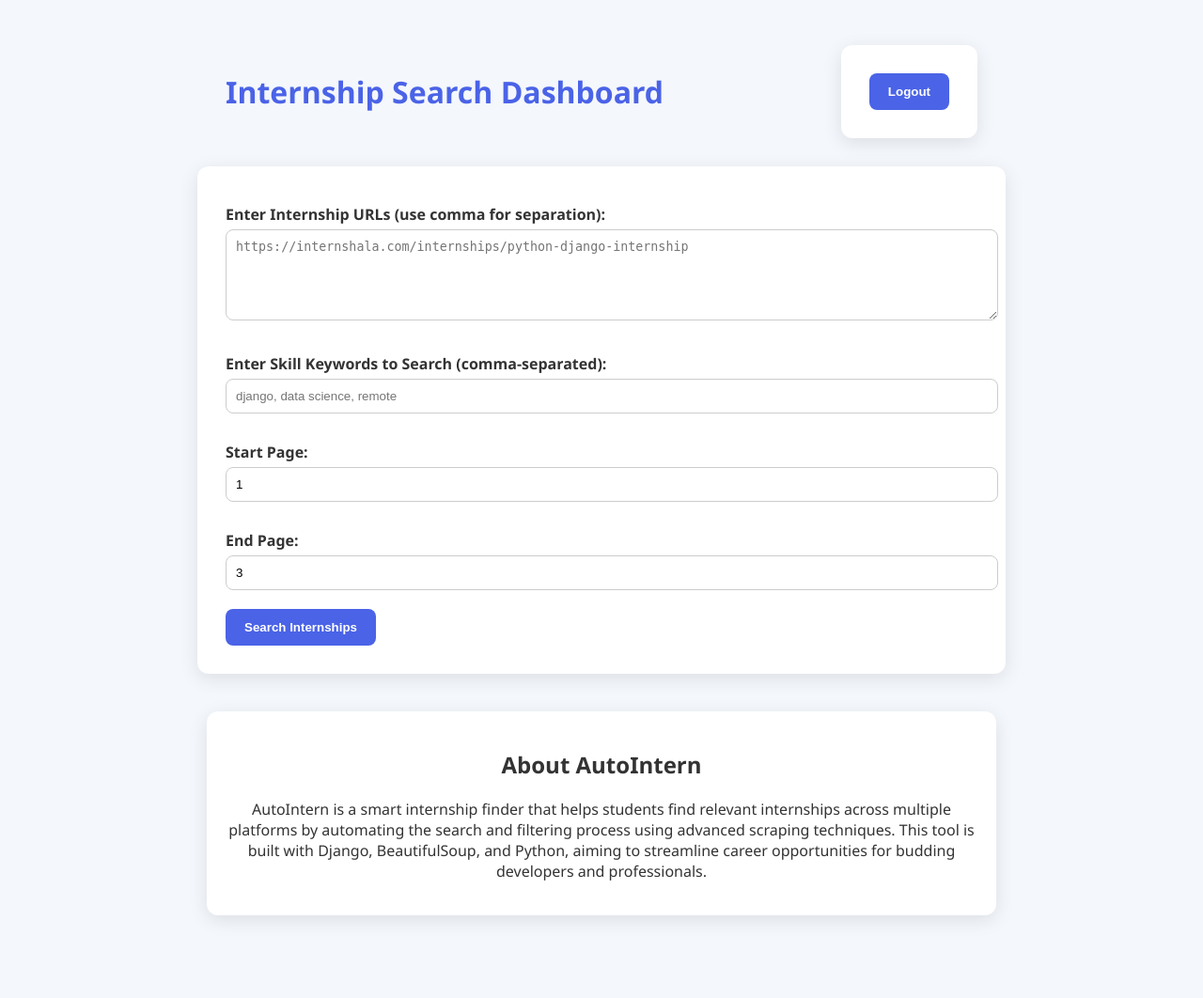
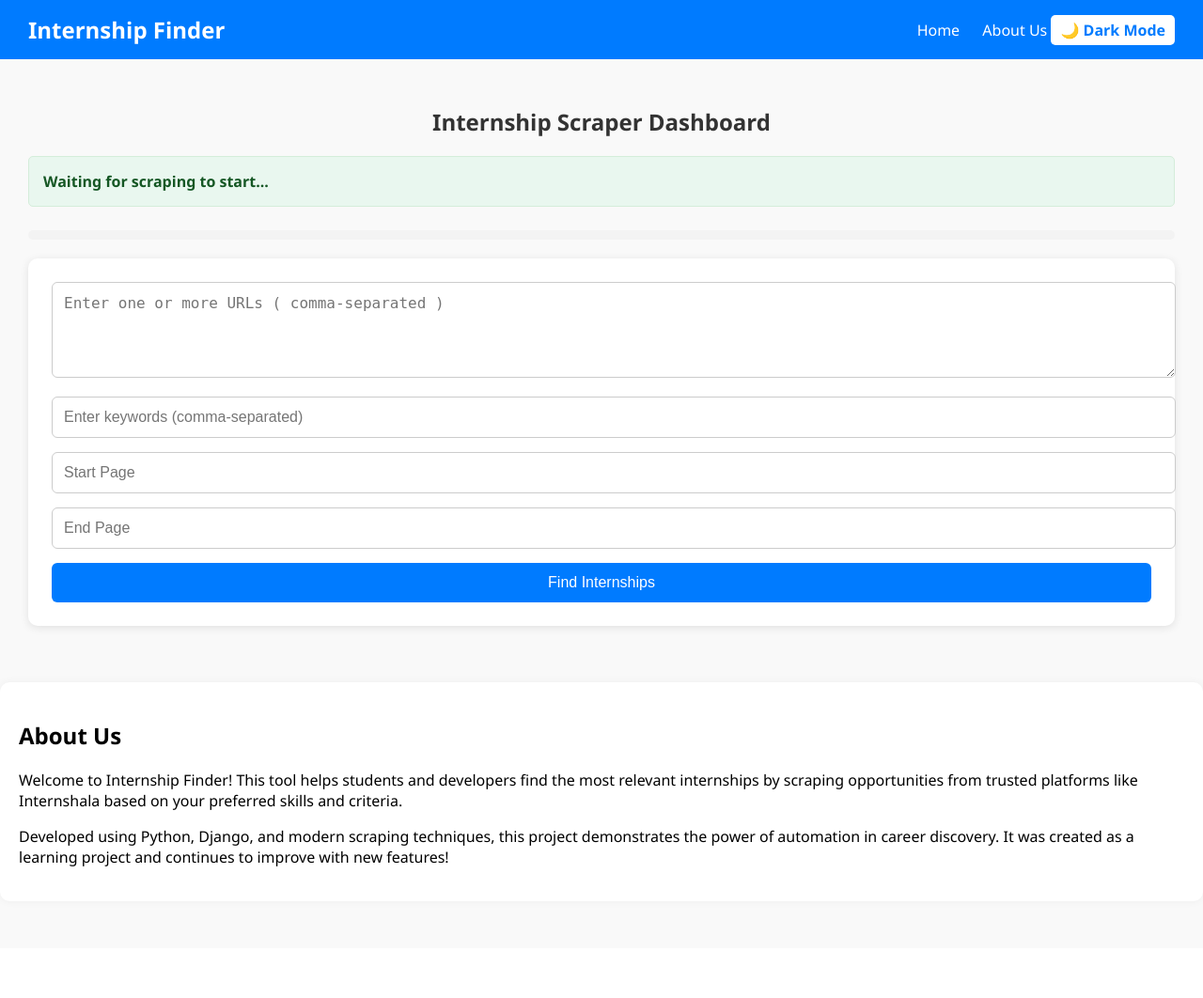
Before and after one commit to SiddheshParwade/AutoIntern, a Django app: page /dashboard/ in a window 1280 px wide. Shown: the whole page at 94% size. After the commit the page ends 922 px from the top, so only its background shows below. Run offline with Django 5.2, Linux system fonts and the light colour scheme; a user stored in the database is signed in.

Commit message:
update project

```diff
--- a/Dashboard/templates/dashboard.html
+++ b/Dashboard/templates/dashboard.html
@@ -1,210 +1,382 @@
-{% load static %}
 <!DOCTYPE html>
 <html lang="en">
 
 <head>
-  <meta charset="UTF-8">
-  <title>Dashboard - AutoIntern</title>
-  <link rel="stylesheet" href="https://cdnjs.cloudflare.com/ajax/libs/font-awesome/6.4.0/css/all.min.css">
+  <meta charset="UTF-8" />
+  <meta name="viewport" content="width=device-width, initial-scale=1.0" />
+  <title>Internship Dashboard</title>
   <style>
     body {
-      font-family: 'Segoe UI', sans-serif;
-      background: #f4f7fc;
-      padding: 40px;
-      color: #333;
+      font-family: 'Segoe UI', Tahoma, Geneva, Verdana, sans-serif;
+      background-color: #f9f9f9;
+      margin: 0;
+      padding: 0;
+      scroll-behavior: smooth;
+      transition: background-color 0.3s, color 0.3s;
     }
 
-    .top-bar {
+    body.dark {
+      background-color: #121212;
+      color: #ffffff;
+    }
+
+    .navbar {
+      background-color: #007bff;
+      padding: 15px 30px;
       display: flex;
       justify-content: space-between;
       align-items: center;
-      max-width: 800px;
-      margin: 0 auto 20px;
+      color: white;
+      position: sticky;
+      top: 0;
+      z-index: 1000;
     }
 
-    .logout-form {
+    .navbar h2 {
       margin: 0;
     }
 
-    .logout-form button {
-      padding: 8px 16px;
-      background: #ff4b5c;
+    .navbar a {
       color: white;
-      border: none;
-      border-radius: 6px;
-      font-weight: bold;
-      cursor: pointer;
+      margin-left: 20px;
+      text-decoration: none;
+      font-weight: 500;
     }
 
-    .logout-form button:hover {
-      background: #e60027;
+    .navbar a:hover {
+      text-decoration: underline;
+    }
+
+    .toggle-mode {
+      background: #ffffff;
+      color: #007bff;
+      padding: 5px 10px;
+      border-radius: 5px;
+      cursor: pointer;
+      font-weight: bold;
+    }
+
+    body.dark .toggle-mode {
+      background: #333;
+      color: #ffffff;
+    }
+
+    section {
+      padding: 30px;
+      max-width: 100%;
+      margin: auto;
     }
 
     h1 {
       text-align: center;
-      color: #4a63e7;
+      color: #333;
+      margin-top: 20px;
+    }
+
+    body.dark h1,
+    body.dark h2,
+    body.dark h3 {
+      color: #ffffff;
     }
 
     form {
-      max-width: 800px;
-      margin: 30px auto;
-      background: white;
-      padding: 30px;
-      border-radius: 12px;
-      box-shadow: 0 5px 20px rgba(0, 0, 0, 0.1);
+      background: #ffffff;
+      padding: 25px;
+      border-radius: 10px;
+      box-shadow: 0 2px 10px rgba(0, 0, 0, 0.1);
+      margin-bottom: 30px;
+      transition: background-color 0.3s, color 0.3s;
     }
 
-    label {
-      font-weight: 600;
-      display: block;
-      margin: 10px 0 5px;
+    body.dark form {
+      background: #1e1e1e;
     }
 
-    textarea,
-    input {
+    form textarea,
+    form input[type="text"],
+    form input[type="number"] {
       width: 100%;
-      padding: 10px;
-      border-radius: 8px;
+      padding: 12px;
+      margin-bottom: 15px;
       border: 1px solid #ccc;
+      border-radius: 6px;
+      font-size: 16px;
+      resize: vertical;
+      background-color: #fff;
+      color: #000;
+    }
+
+    body.dark form textarea,
+    body.dark form input[type="text"],
+    body.dark form input[type="number"] {
+      background-color: #2a2a2a;
+      color: #fff;
+      border: 1px solid #555;
+    }
+
+    form button {
+      width: 100%;
+      padding: 12px;
+      background-color: #007bff;
+      color: white;
+      font-size: 16px;
+      border: none;
+      border-radius: 6px;
+      cursor: pointer;
+      transition: background-color 0.3s;
+    }
+
+    form button:hover {
+      background-color: #0056b3;
+    }
+
+    #status-bar {
+      padding: 15px;
+      background-color: #e9f7ef;
+      border: 1px solid #d4edda;
+      margin-bottom: 25px;
+      border-radius: 5px;
+      color: #155724;
+      font-weight: bold;
+    }
+
+    body.dark #status-bar {
+      background-color: #2e7d32;
+      color: #ffffff;
+      border-color: #1b5e20;
+    }
+
+    #progress {
+      width: 100%;
+      background-color: #f3f3f3;
+      height: 10px;
+      border-radius: 5px;
       margin-bottom: 20px;
     }
 
-    button[type="submit"] {
-      padding: 12px 20px;
-      background: #4a63e7;
-      color: white;
-      border: none;
-      border-radius: 8px;
-      font-weight: bold;
-      cursor: pointer;
+    body.dark #progress {
+      background-color: #444;
     }
 
-    button[type="submit"]:hover {
-      background: #3247cc;
+    #bar {
+      width: 0%;
+      height: 100%;
+      background-color: #28a745;
+      border-radius: 5px;
     }
 
-    .results {
-      max-width: 1200px;
-      /* Increased width */
-      margin: 30px auto;
-      background: #e8f0fe;
-      padding: 30px;
-      border-radius: 12px;
-      box-shadow: 0 5px 20px rgba(0, 0, 0, 0.1);
+    table {
+    width: 100%;
+    border-collapse: separate; /* allow border-radius */
+    border-spacing: 0; /* maintain no gaps between cells */
+    background: #ffffff;
+    margin-top: 20px;
+    color: #000;
+    font-size: 12px;
+    table-layout: auto;
+    transition: background-color 0.3s, color 0.3s;
+    border-radius: 10px; /* your desired radius */
+    overflow: hidden; /* clip rounded corners */
+    box-shadow: 0 12px 24px rgba(0, 0, 0, 0.25);
+}
+
+    body.dark table {
+      background: #1e1e1e;
+      color: #ffffff;
     }
 
-    .result-table {
-      width: 100%;
-      border-collapse: collapse;
-      font-size: 15px;
-      /* Slightly larger font */
+    th,
+    td {
+      padding: 14px 16px;
+      border: 1px solid #ddd;
+      text-align: left;
+      font-size: 14px;
+      vertical-align: top;
+
     }
 
-    .result-table th,
-    .result-table td {
-      padding: 14px;
-      /* Increased cell padding */
-      border: 1px solid #ccc;
-      text-align: left;
+    body.dark th,
+    body.dark td {
+      border-color: #444;
     }
 
-    .about-section {
-      max-width: 800px;
-      margin: 40px auto;
+    th {
+      background-color: #979494;
+    }
+    td {
+      background-color: rgb(224, 214, 214);
+    }
+
+    body.dark th {
+      background-color: #333;
+      color: #ffffff;
+    }
+
+    td a {
+      color: #007bff;
+      text-decoration: none;
+    }
+
+    body.dark td a {
+      color: #90caf9;
+    }
+
+    td a:hover {
+      text-decoration: underline;
+    }
+
+    #about {
+      background: #ffffff;
+      border-radius: 10px;
       padding: 20px;
-      background: white;
-      border-radius: 12px;
-      box-shadow: 0 5px 20px rgba(0, 0, 0, 0.1);
-      text-align: center;
+      box-shadow: 0 0 10px rgba(0, 0, 0, 0.05);
+      margin-bottom: 50px;
+      transition: background-color 0.3s, color 0.3s;
     }
+
+    body.dark #about {
+      background: #1e1e1e;
+    }
+    .wid1{
+      width: 0%;
+    }
+    .wid2{
+      width: 10%;
+    }
+    .wid3{
+      width: 8%;
+    }
+    .wid4{
+      width: 11%;
+    }
+    .wid5{
+      width: 6%;
+    }
+    .wid6{
+      width: 0%;
+    }
+    .wid7{
+      width: 6%;
+    }
+    .wid8{
+      width: 1%;
+    }
+    .wid9{
+      width: 20%;
+    }
+    .wid10{
+      width: 2%;
+    }
+
   </style>
+
 </head>
 
 <body>
-
-  <div class="top-bar">
-    <h1>Internship Search Dashboard</h1>
-    <form method="post" action="{% url 'logout' %}" class="logout-form">
-      {% csrf_token %}
-      <button type="submit">Logout</button>
-    </form>
+  <div class="navbar">
+    <h2>Internship Finder</h2>
+    <div>
+      <a href="#home">Home</a>
+      <a href="#about">About Us</a>
+      <span class="toggle-mode" onclick="toggleMode()">🌙 Dark Mode</span>
+    </div>
   </div>
 
-  <form method="POST">
-    {% csrf_token %}
-    <label for="urls">Enter Internship URLs (use comma for separation):</label>
-    <textarea id="urls" name="urls" rows="5"
-      placeholder="https://internshala.com/internships/python-django-internship">{{ request.POST.urls }}</textarea>
+  <section id="home">
+    <h1>Internship Scraper Dashboard</h1>
 
-    <label for="keywords">Enter Skill Keywords to Search (comma-separated):</label>
-    <input type="text" id="keywords" name="keywords" placeholder="django, data science, remote"
-      value="{{ request.POST.keywords }}">
+    <div id="status-bar">Waiting for scraping to start...</div>
+    <div id="progress">
+      <div id="bar"></div>
+    </div>
 
-    <label for="start_page">Start Page:</label>
-    <input type="number" id="start_page" name="start_page" value="{{ request.POST.start_page|default:1 }}">
+    <form method="POST">
+      {% csrf_token %}
+      <textarea name="urls" rows="4"
+        placeholder="Enter one or more URLs ( comma-separated )">{{ urls_input }}</textarea>
+      <input type="text" name="keywords" value="{{ keywords_input }}" placeholder="Enter keywords (comma-separated)" />
+      <input type="number" name="start_page" value="{{ start_page }}" placeholder="Start Page" />
+      <input type="number" name="end_page" value="{{ end_page }}" placeholder="End Page" />
+      <button type="submit">Find Internships</button>
+    </form>
 
-    <label for="end_page">End Page:</label>
-    <input type="number" id="end_page" name="end_page" value="{{ request.POST.end_page|default:3 }}">
-
-    <button type="submit">Search Internships</button>
-  </form>
-  <!-- Loading message (hidden by default) -->
-  <div id="loading" style="display:none; color: green; font-weight: bold; text-align:center; margin-top: 10px;">
-    🔄 Scraping internships... Please wait.
-  </div>
-
-  <script>
-    // Show loading message on form submit
-    document.querySelector("form").addEventListener("submit", function () {
-      document.getElementById("loading").style.display = "block";
-    });
-  </script>
-
-
-  {% if internships %}
-  <div class="results">
-    <h2>Matched Internships:</h2>
-    <table class="result-table">
+    {% if internships %}
+    <a href="/media/internships.csv" download>📥 Download CSV</a>
+    <table>
       <thead>
         <tr>
-          <th>#</th>
-          <th>Title</th>
-          <th>Location</th>
-          <th>Stipend</th>
-          <th>Posted</th>
-          <th>Start</th>
-          <th>Apply By</th>
-          <th>Duration</th>
-          <th>Skills</th>
-          <th>Link</th>
+          <th class="wid1">No.</th>
+          <th class="wid2">Name</th>
+          <th class="wid3">Location</th>
+          <th class="wid4">Salary</th>
+          <th class="wid5">Post Time</th>
+          <th class="wid6">Join Date</th>
+          <th class="wid7">Last Date</th>
+          <th class="wid8">Duration</th>
+          <th class="wid9">Skills</th>
+          <th class="wid10">Link</th>
         </tr>
       </thead>
       <tbody>
-        {% for i in internships %}
+        {% for internship in internships %}
         <tr>
           <td>{{ forloop.counter }}</td>
-          <td>{{ i.1 }}</td>
-          <td>{{ i.2 }}</td>
-          <td>{{ i.3 }}</td>
-          <td>{{ i.4 }}</td>
-          <td>{{ i.5 }}</td>
-          <td>{{ i.6 }}</td>
-          <td>{{ i.7 }}</td>
-          <td>{{ i.8|join:", " }}</td>
-          <td><a href="{{ i.9 }}" target="_blank">View</a></td>
+          <td>{{ internship.1 }}</td>
+          <td>{{ internship.2 }}</td>
+          <td>{{ internship.3 }}</td>
+          <td>{{ internship.4 }}</td>
+          <td>{{ internship.5 }}</td>
+          <td>{{ internship.6 }}</td>
+          <td>{{ internship.7 }}</td>
+          <td>{{ internship.8|join:', ' }}</td>
+          <td><a href="{{ internship.9 }}" target="_blank">View</a></td>
         </tr>
         {% endfor %}
       </tbody>
     </table>
-  </div>
-  {% endif %}
+    {% endif %}
+  </section>
 
-  <div class="about-section">
-    <h2>About AutoIntern</h2>
-    <p>AutoIntern is a smart internship finder that helps students find relevant internships across multiple platforms
-      by automating the search and filtering process using advanced scraping techniques. This tool is built with Django,
-      BeautifulSoup, and Python, aiming to streamline career opportunities for budding developers and professionals.</p>
-  </div>
+  <section id="about">
+    <h2>About Us</h2>
+    <p>
+      Welcome to Internship Finder! This tool helps students and developers find the most relevant internships
+      by scraping opportunities from trusted platforms like Internshala based on your preferred skills and criteria.
+    </p>
+    <p>
+      Developed using Python, Django, and modern scraping techniques, this project demonstrates the power of automation
+      in career discovery. It was created as a learning project and continues to improve with new features!
+    </p>
+  </section>
+
+  <script>
+    function toggleMode() {
+      document.body.classList.toggle("dark");
+    }
+
+    function pollStatus() {
+      fetch("", {
+        headers: { "X-Requested-With": "XMLHttpRequest" }
+      })
+        .then(res => res.json())
+        .then(data => {
+          if (data.status && data.page !== undefined) {
+            document.getElementById("status-bar").innerText =
+              `🔍 Scraping ${data.status} (Page ${data.page})...`;
+
+            let percent = Math.min(100, ((data.page || 0) / 10) * 100);
+            document.getElementById("bar").style.width = percent + "%";
+          }
+          setTimeout(pollStatus, 1500);
+        })
+        .catch(err => {
+          console.error("Status fetch failed", err);
+          setTimeout(pollStatus, 3000);
+        });
+    }
+
+    pollStatus();
+  </script>
 </body>
 
 </html>
--- a/Dashboard/urls.py
+++ b/Dashboard/urls.py
@@ -4,6 +4,6 @@ from . import views
 from django.contrib.auth import views as authView
 
 urlpatterns = [
-    path("",views.dashboard,name='dashboard'),
-    path('logout/', authView.LogoutView.as_view(), name='logout')
+    path("", views.dashboard, name='dashboard'),
+    path('logout/', authView.LogoutView.as_view(), name='logout'),
 ]
--- a/Dashboard/views.py
+++ b/Dashboard/views.py
@@ -1,24 +1,46 @@
-from django.shortcuts import render
+from django.shortcuts import render, redirect
+from django.http import JsonResponse
 from django.contrib.auth.decorators import login_required
 from .scraper import scrape_internships
 
+scraping_status = {"status": "", "page": 0}
+latest_internships = []  # store data temporarily
+
 @login_required
 def dashboard(request):
-    main_data=[]
-    internships = []
+    global scraping_status, latest_internships
+
+    if request.headers.get("x-requested-with") == "XMLHttpRequest":
+        return JsonResponse(scraping_status)
+
+    # handle form submission
     if request.method == "POST":
         urls_input = request.POST.get('urls', '')
         keywords_input = request.POST.get('keywords', '')
-        start_page = int(request.POST.get('start_page', 1))
-        end_page = int(request.POST.get('end_page', 1))
+        start_page = request.POST.get('start_page', '')
+        end_page = request.POST.get('end_page', '')
 
         urls = [url.strip() for url in urls_input.split(',') if url.strip()]
-
         keywords = [kw.strip().lower() for kw in keywords_input.split(',') if kw.strip()]
 
+        if urls and keywords and start_page and end_page:
+            scraping_status = {"status": "Starting...", "page": 0}
 
-        if urls and keywords:
-            print(urls,keywords,start_page,end_page)
-            main_data , internships = scrape_internships(urls, keywords, start_page, end_page)
+            def update_status(current_url, current_page):
+                scraping_status["status"] = current_url
+                scraping_status["page"] = current_page
 
-    return render(request, "dashboard.html", {"internships": internships})
+            _, latest_internships = scrape_internships(
+                urls, keywords, int(start_page), int(end_page)+1, update_callback=update_status
+            )
+
+            scraping_status = {"status": "Completed", "page": 0}
+            return redirect("dashboard")  # PRG: redirect after POST
+
+    return render(request, "dashboard.html", {
+        "internships": latest_internships,
+        "urls_input": '',
+        "keywords_input": '',
+        "start_page": '',
+        "end_page": ''
+    })
--- /dev/null
+++ b/scrape_status.txt
@@ -0,0 +1 @@
+Scraping: https://internshala.com/internships/web-development-internship | Page: 2
```
Also changed, not shown: Dashboard/scraper.py (+28 -50 lines), db.sqlite3.
